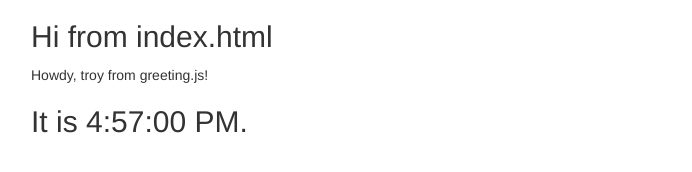
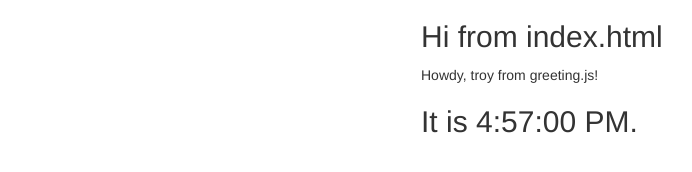
Before and after one commit to tkearney18/simple-react, a React app: page src/index.html in a window 1280 px wide. Shown: the whole page, without its empty margins (39-731 px from the left). Built offline with nearby package versions, Linux system fonts and the light colour scheme.

```diff
--- a/src/index.html
+++ b/src/index.html
@@ -7,25 +7,25 @@
     </head>
     <body class="container">
         <div class="row">
-            <div id="notApp" class="col-sm-4">
+            <div id="notApp" class="col-sm-8 col-sm-push-4">
                 <h2>Hi from index.html</h2>
             </div>
         </div>
         <div class="row">
-            <div id="app" class="col-sm-4">
+            <div id="app" class="col-sm-8 col-sm-push-4">
             </div>
         </div>
         <div class="row">
-            <div id="todo" class="col-sm-4">
+            <div id="todo" class="col-sm-8 col-sm-push-4">
                     <TestComponent />
             </div>
         </div>
         <div class="row">
-            <div id="greeting" class="col-sm-4">
+            <div id="greeting" class="col-sm-8 col-sm-push-4">
             </div>
         </div>
         <div class="row">
-            <div id="clock" class="col-sm-4">
+            <div id="clock" class="col-sm-8 col-sm-push-4">
             </div>
         </div>
         <script src="main.js"></script>
```
